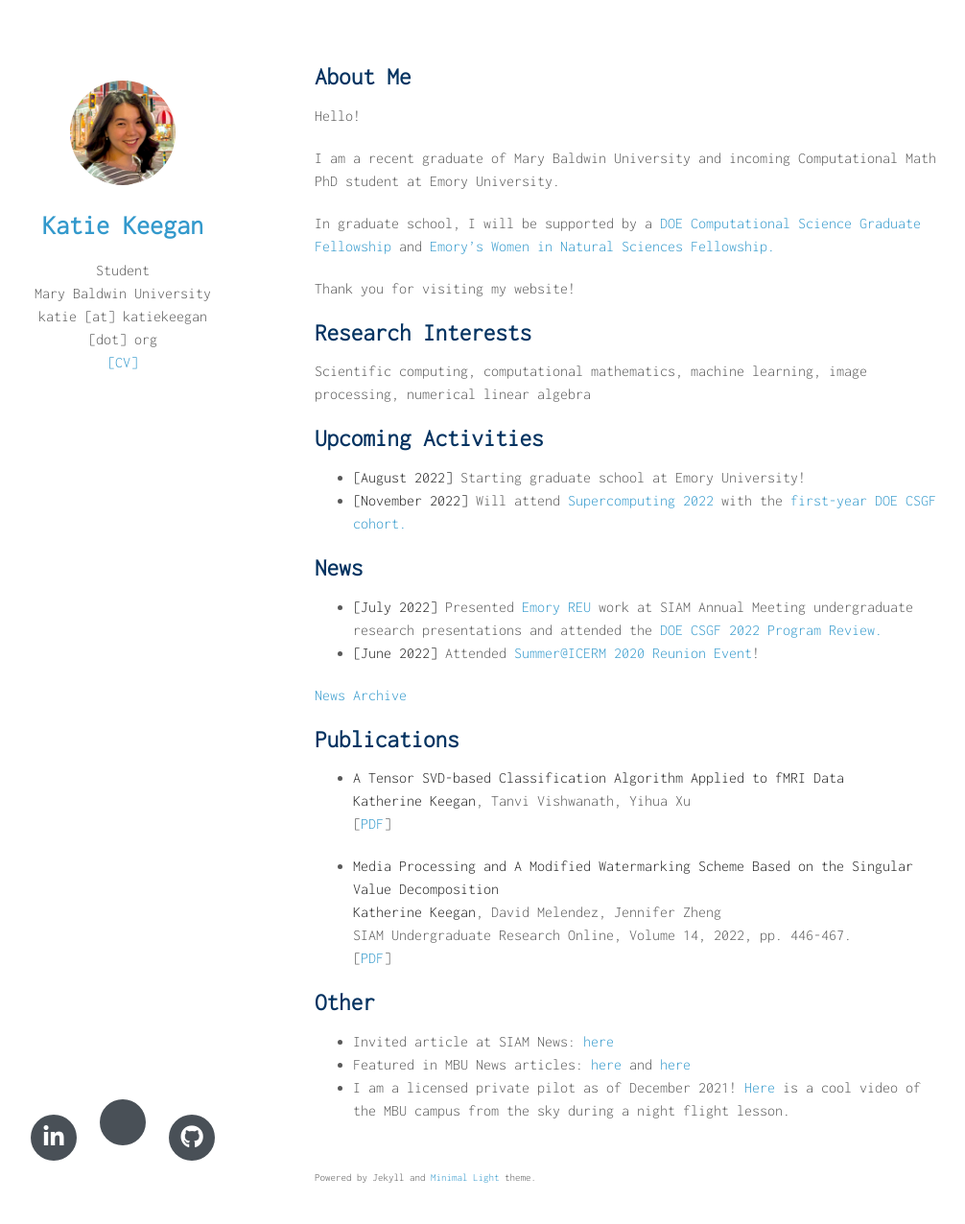
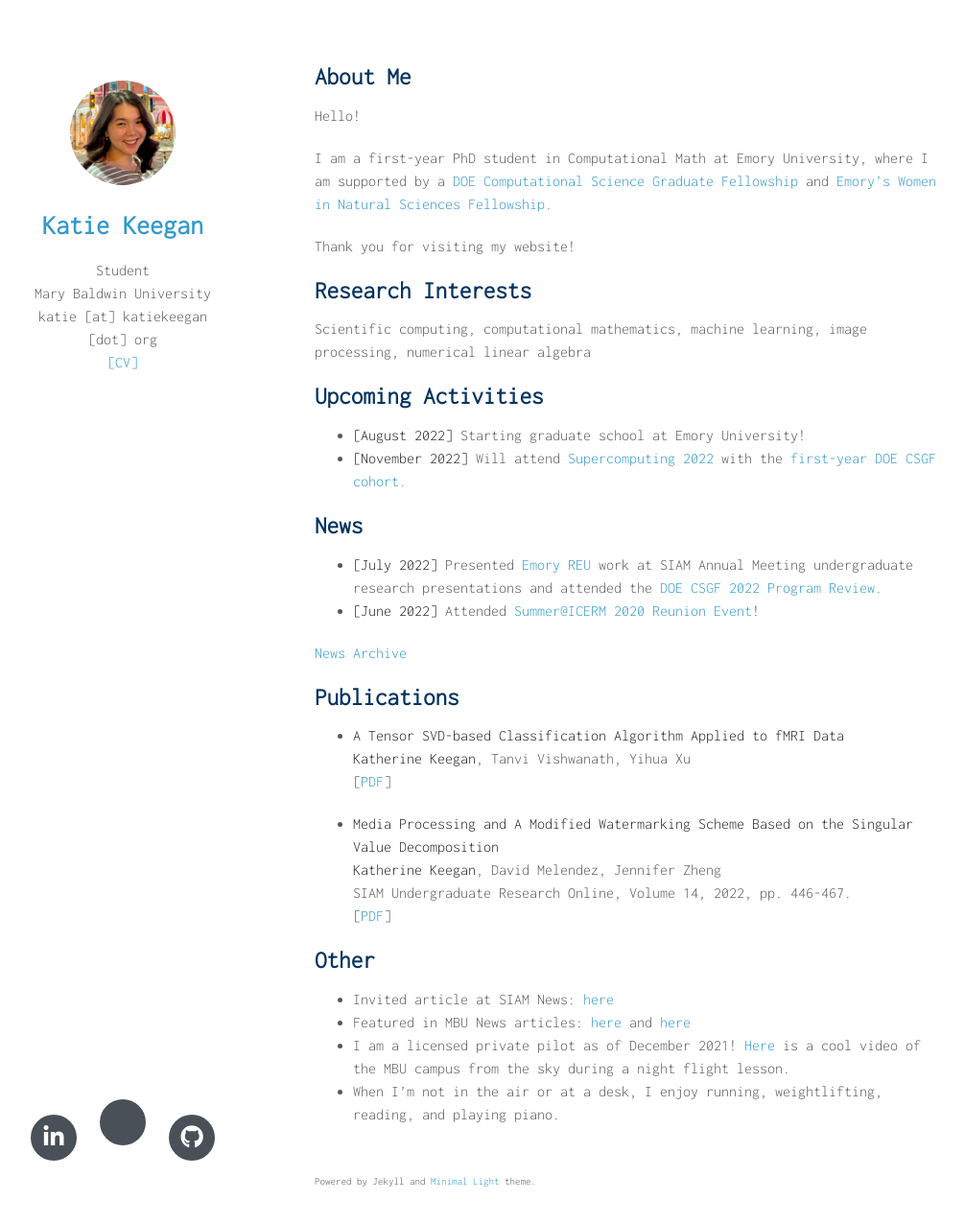
Before and after one commit to katiekeegan/katiekeegan, a Jekyll site: the page built from index.md, in a window 1280 px wide and 1312 px high. Shown: the top 1276 px of the window at 96% size, without its empty margins (142-1148 px from the left). Built offline with Jekyll 4.4.1, drawn with Linux system fonts in a browser that asks for light colours; nearby versions of some CDN libraries; a style sheet for code colours, icons or effects is not loaded; our own code applies the rules of GitHub Pages for plain Markdown files.

Commit message:
Update index.md

```diff
--- a/index.md
+++ b/index.md
@@ -6,9 +6,7 @@ layout: homepage
 
 Hello!
 
-I am a recent graduate of Mary Baldwin University and incoming Computational Math PhD student at Emory University.
-
-In graduate school, I will be supported by a [DOE Computational Science Graduate Fellowship](https://www.krellinst.org/csgf/) and [Emory's Women in Natural Sciences Fellowship.](https://www.gs.emory.edu/admissions/finance_overview.html#:~:text=The%20Women%20in%20Natural%20Sciences,have%20demonstrated%20outstanding%20academic%20achievement.)
+I am a first-year PhD student in Computational Math at Emory University, where I am supported by a [DOE Computational Science Graduate Fellowship](https://www.krellinst.org/csgf/) and [Emory's Women in Natural Sciences Fellowship.](https://www.gs.emory.edu/admissions/finance_overview.html#:~:text=The%20Women%20in%20Natural%20Sciences,have%20demonstrated%20outstanding%20academic%20achievement.)
 
 Thank you for visiting my website!
 
@@ -49,3 +47,4 @@ Scientific computing, computational mathematics, machine learning, image process
 - Invited article at SIAM News: [here](https://sinews.siam.org/Details-Page/a-modified-watermarking-scheme-based-on-the-singular-value-decomposition)
 - Featured in MBU News articles: [here](https://marybaldwin.edu/news/2021/12/17/program-for-the-exceptionally-gifted-standout-katie-keegan-22-wins-national-attention/) and [here](https://marybaldwin.edu/news/2022/04/29/senior-wins-prestigious-doctoral-research-fellowship/)
 - I am a licensed private pilot as of December 2021! [Here](https://youtu.be/YhEA6PkSirU) is a cool video of the MBU campus from the sky during a night flight lesson.
+- When I'm not in the air or at a desk, I enjoy running, weightlifting, reading, and playing piano.
```
